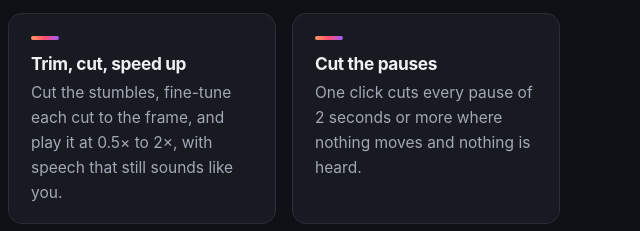
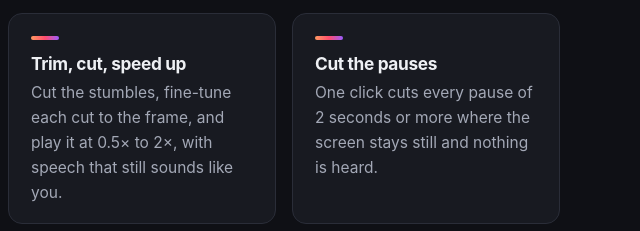
Before and after one commit to rrramirez/visor-cam, a plain HTML site: page site/index.html in a window 1280 px wide. Shown: the part 1954-2185 px from the top of the page, 640-1280 px from the left. Drawn offline with Linux system fonts and the light colour scheme.

Commit message:
Say Cut pauses looks for a still screen
Co-Authored-By: Claude Opus 5.5 <noreply@anthropic.com>
Claude-Session: https://claude.ai/code/session_0111qCAn6AXiHFiGo1SbdPDf

```diff
--- a/site/index.html
+++ b/site/index.html
@@ -91,7 +91,7 @@
         </article>
         <article>
           <h3>Cut the pauses</h3>
-          <p>One click cuts every pause of 2 seconds or more where nothing moves and nothing is heard.</p>
+          <p>One click cuts every pause of 2 seconds or more where the screen stays still and nothing is heard.</p>
         </article>
         <article>
           <h3>Blur what's private</h3>
```
